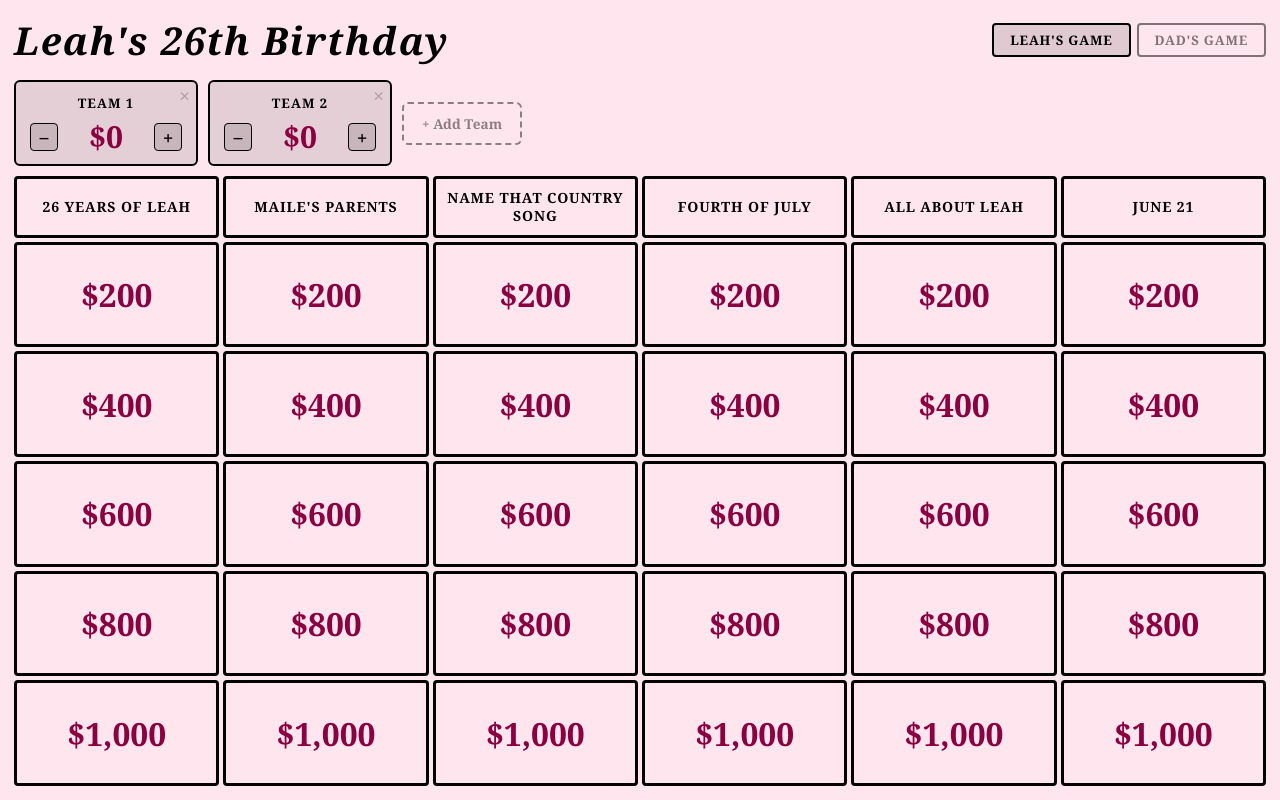
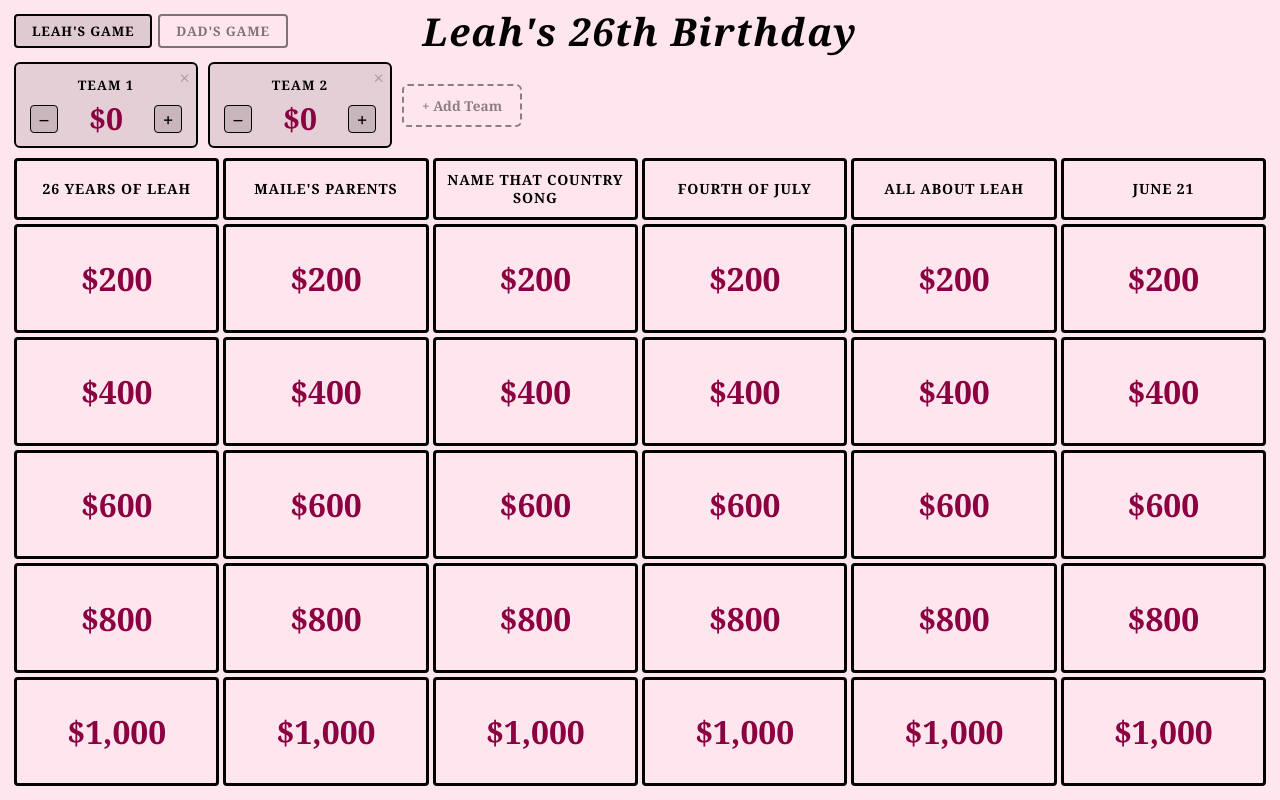
Before and after one commit to joshuadentondunn/Projects, a React (Vite) app in the folder jeopardy/: page / in a window 1280 px wide. Built offline with nearby package versions, Linux system fonts and the light colour scheme.

Commit message:
Center game banner title in top bar

```diff
--- a/jeopardy/src/App.css
+++ b/jeopardy/src/App.css
@@ -16,15 +16,20 @@
   justify-content: space-between;
   flex-shrink: 0;
   padding: 4px 0;
+  position: relative;
 }
 
 .game-banner {
+  position: absolute;
+  left: 50%;
+  transform: translateX(-50%);
   font-size: clamp(1.4rem, 3vw, 2.4rem);
   font-weight: 900;
   font-style: italic;
   color: var(--fg);
   letter-spacing: 0.04em;
   user-select: none;
+  white-space: nowrap;
 }
 
 .game-picker {
```
